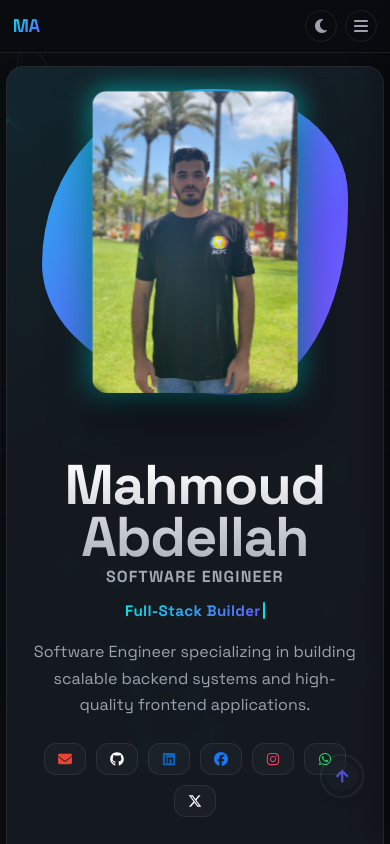
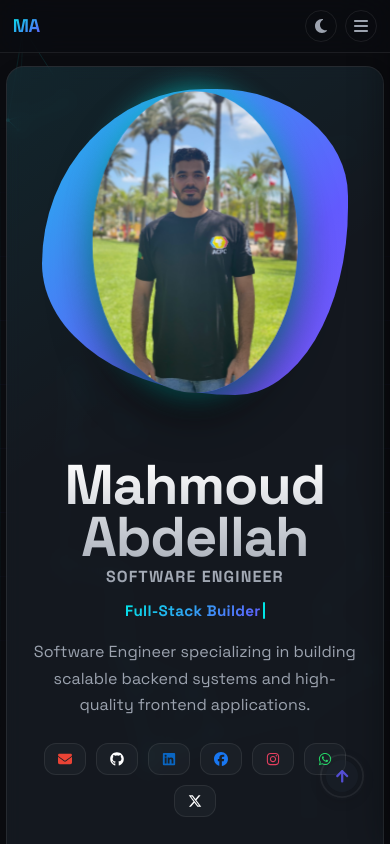
Before and after one commit to Mahmoud142/Mahmoud-Abdellah, a React (Vite) app: page / in a window 390 px wide. Shown: the top 844 px of the page. Built offline with nearby package versions, Linux system fonts and the light colour scheme.

Commit message:
style(hero): force perfect circle profile image on all non-desktop screens

```diff
--- a/src/components/Hero/Hero.css
+++ b/src/components/Hero/Hero.css
@@ -493,11 +493,14 @@
         max-width: 260px;
         min-height: auto;
         animation: none;
-        /* Disable the desktop float to rely on mobile animation */
     }
+}
 
+@media (max-width: 980px) {
     .hero-profile-image {
-        border-radius: 50%;
+        aspect-ratio: 1 / 1; /* Force square box dimensions to guarantee a perfect circle on all non-desktop screen widths */
+        object-fit: cover; /* Prevent image compression or distortion */
+        border-radius: 50% !important;
         /* Make it a perfect circle */
         animation: mobile-circle-pulse 4s ease-in-out infinite;
         /* Performant continuous pulse */
@@ -505,10 +508,13 @@
     }
 
     .hero-profile-image:hover {
-        /* Reset 3d hover effects for mobile screens */
-        transform: scale(1);
+        /* Reset 3d hover effects for non-desktop screens */
+        transform: scale(1) !important;
         outline-offset: 6px;
     }
+}
+
+@media (max-width: 768px) {
 
     .hero-status-row,
     .hero-social-icons,
```
